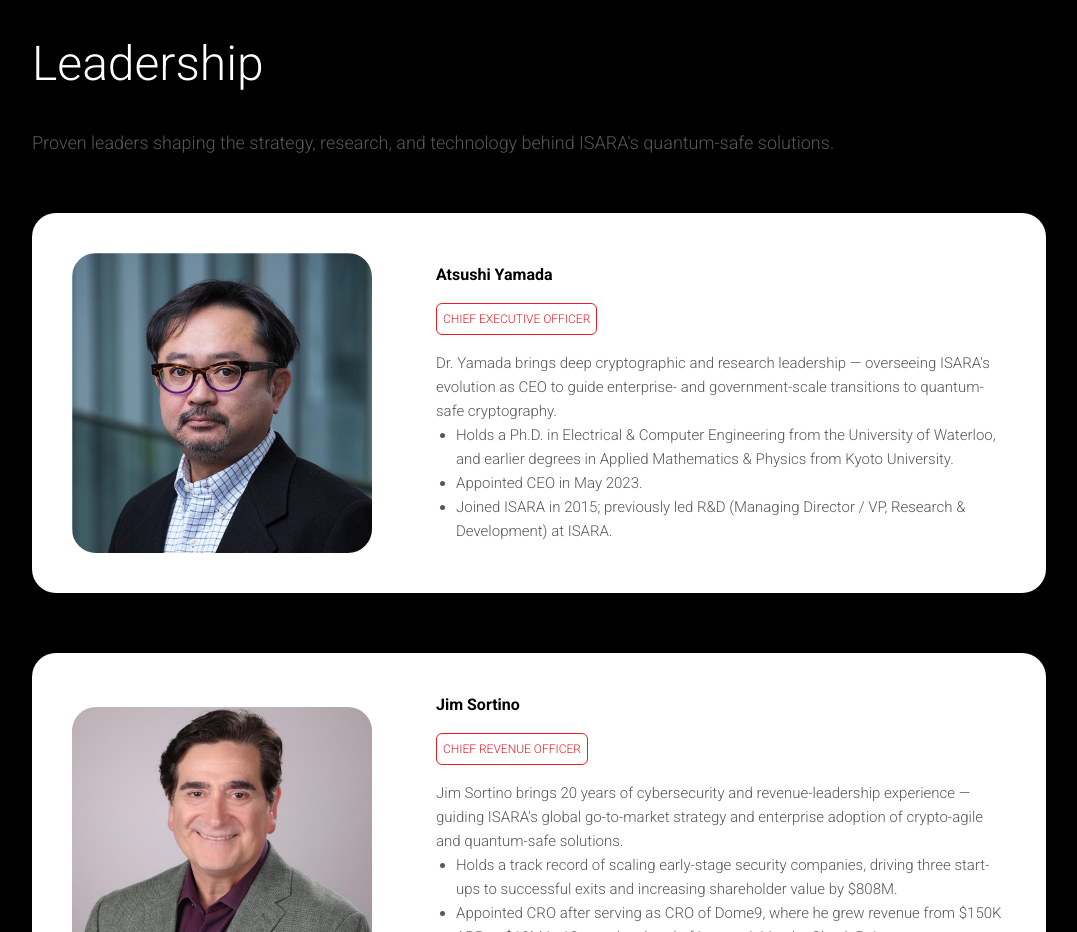
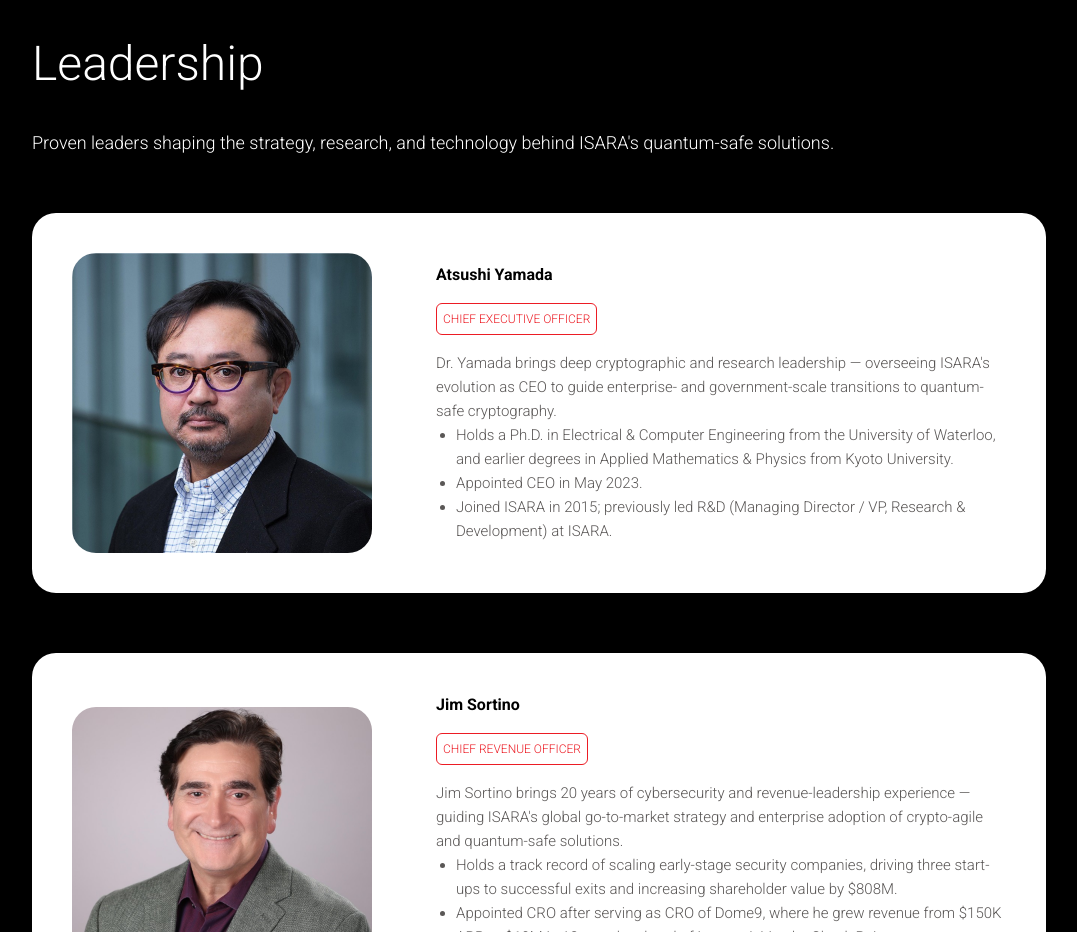
Before and after one commit to siyamzakir/isara, a website built with Vite: page about.html in a window 1280 px wide. Shown: the part 2320-3252 px from the top of the page, without its empty margins (101-1178 px from the left). Built offline with nearby package versions, Linux system fonts and the light colour scheme.

Commit message:
About Page Update

```diff
--- a/about.html
+++ b/about.html
@@ -272,9 +272,7 @@
             <div class="container leadership_inner">
                 <div class="leadership_header">
                     <h2 class="isara-h2">Leadership</h2>
-                    <p class="isara-p-lg">Proven leaders shaping the strategy, research, and technology behind ISARA's
-                        quantum-safe
-                        solutions.
+                    <p class="isara-p-lg text-white">Proven leaders shaping the strategy, research, and technology behind ISARA's quantum-safe solutions.
                     </p>
                 </div>
                 <div class="leadership_cards">
@@ -430,7 +428,7 @@
                 </div>
 
 
-                <a href='/company/careers/' class="isara-btn isara-btn-cta">
+                <a href='/company/careers.html' class="isara-btn isara-btn-cta">
                     <span>Join the Team Protecting Tomorrow's Data</span>
                     <img src="/assets/LTS/assets/arrow-down.svg" alt="" width="16" height="16" aria-hidden="true" />
                 </a>
```
